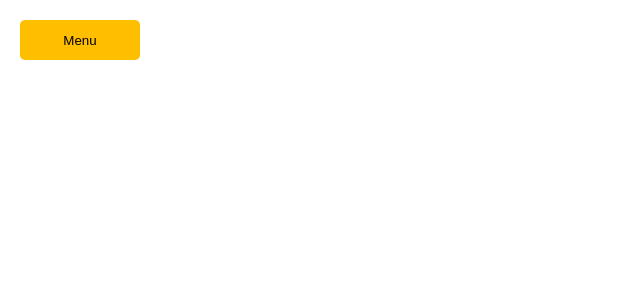
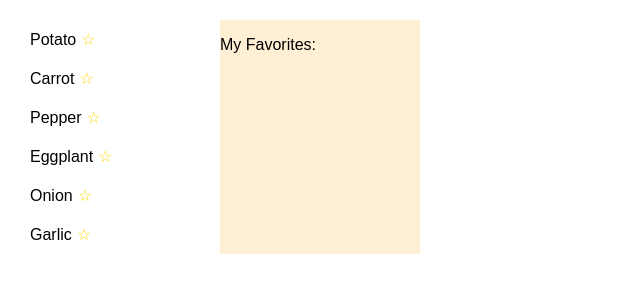
Before and after one commit to eggheadio-projects/course-boilerplate, a React (Create React App) app: page / in a window 1280 px wide. Shown: the top 300 px of the page, without its empty margins (0-640 px from the left). Built offline with nearby package versions, Linux system fonts and the light colour scheme.

Commit message:
Add transitiongroup stuff

```diff
--- a/src/App.js
+++ b/src/App.js
@@ -1,10 +1,10 @@
 import React, { Component } from 'react';
 import './App.css';
-import TransitionAReactComponentWithCSSTransition from './transition-a-react-component-with-rtgs-csstransition';
+// import TransitionAReactComponentWithCSSTransition from './transition-a-react-component-with-rtgs-csstransition';
 // import Appear from './show-rtg-elements-with-an-initial-transition-with-the-appear-prop';
 // import EnterExit from './disable-rtg-enter-andor-exit-transitions-using-the-enter-and-exit-props';
 // import LifecycleProps from './fine-tune-transitions-with-react-transition-groups-lifecycle-props';
-// import TransitionListWithReactTransitionGroup from './transition-items-within-a-list-with-react-transition-group';
+import TransitionListWithReactTransitionGroup from './transition-items-within-a-list-with-react-transition-group';
 // import ComponentProp from './choose-which-kind-of-element-renders-as-the-lesstransitiongreater-lesscsstransitiongreater-and-lesstransitiongroupgreater-container-element-with-the-component-prop';
 // import ReactRouterTransition from './transition-between-pages-with-react-transition-group-and-react-router';
 // import TransitionAReactComponentWithTransition from './transition-a-react-component-with-rtgs-transition';
@@ -15,11 +15,11 @@ import TransitionAReactComponentWithCSSTransition from './transition-a-react-com
 class App extends Component {
   render() {
     return (
-      <TransitionAReactComponentWithCSSTransition />
+      // <TransitionAReactComponentWithCSSTransition />
       // <Appear />
       // <EnterExit />
       // <LifecycleProps />
-      // <TransitionListWithReactTransitionGroup />
+      <TransitionListWithReactTransitionGroup />
       // <ComponentProp />
       // <ReactRouterTransition />
       // <TransitionAReactComponentWithTransition />
--- a/src/transition-items-within-a-list-with-react-transition-group/index.css
+++ b/src/transition-items-within-a-list-with-react-transition-group/index.css
@@ -19,3 +19,38 @@
   opacity: 0;
   transition: all 500ms;
 }
+
+.container {
+  display: flex;
+}
+
+.ingredients {
+  width: 50%;
+  margin: 0;
+  padding: 0;
+  list-style-type: none;
+}
+
+.ingredient {
+  padding: 10px;
+  cursor: pointer;
+}
+
+.star {
+  margin-left: 5px;
+  color: gold;
+}
+
+.favorites {
+  width: 50%;
+  background-color: papayawhip;
+}
+
+.favorite {
+  padding: 10px;
+}
+
+.list-item,
+.favorite {
+ padding: 10px;
+}
--- a/src/transition-items-within-a-list-with-react-transition-group/index.js
+++ b/src/transition-items-within-a-list-with-react-transition-group/index.js
@@ -3,84 +3,98 @@ import {
   CSSTransition,
   TransitionGroup,
 } from 'react-transition-group';
+import cx from 'classnames';
+import uuidv1 from 'uuid/v1';
 import './index.css';
-import uuidv1 from 'uuid/v1';
 
 class App extends Component {
-  state = {
-    numbers: [
+  items = [
     {
+      name: 'Potato',
       id: uuidv1(),
-        number: 5,
     },
     {
+      name: 'Carrot',
       id: uuidv1(),
-        number: 53,
     },
     {
+      name: 'Pepper',
       id: uuidv1(),
-        number: 51,
     },
     {
+      name: 'Eggplant',
       id: uuidv1(),
-        number: 535,
     },
     {
+      name: 'Onion',
       id: uuidv1(),
-        number: 52332,
     },
-    ],
+    {
+      name: 'Garlic',
+      id: uuidv1(),
+    },
+  ];
+
+  state = {
+    favorites: [],
   };
 
-  addCell = () => {
+  toggleInFavorites = id => {
+    let favorites;
+    if (
+      this.state.favorites.find(
+        favorite => favorite.id === id
+      )
+    ) {
+      // Item is already in favorites, remove it.
+      favorites = this.state.favorites.filter(
+        favorite => favorite.id !== id
+      );
+    } else {
+      // Item is not in favorites, add it.
+      favorites = [
+        ...this.state.favorites,
+        this.items.find(item => id === item.id),
+      ];
+    }
     this.setState(state => ({
-      numbers: [
-        ...state.numbers,
-        {
-          id: new Date().getUTCMilliseconds(),
-          number: Math.floor(
-            Math.random() * Math.floor(20)
-          ),
-        },
-      ],
-    }));
-  };
-
-  removeNumber = id => {
-    this.setState(state => ({
-      numbers: state.numbers.filter(
-        item => item.id !== id
-      ),
+      favorites,
     }));
   };
 
   render() {
     return (
-      <div className="app">
-        <button onClick={this.addCell}>
-          Add Row
-        </button>
-        <TransitionGroup>
-          {this.state.numbers.map(
-            ({ id, number }) => (
+      <div className="container">
+        <ul className="ingredients">
+          {this.items.map(({ id, name }) => (
+            <li
+              className="ingredient"
+              onClick={() =>
+                this.toggleInFavorites(id)
+              }
+            >
+              {name}
+              <span className="star">
+                {this.state.favorites.find(
+                  favorite => favorite.id === id
+                )
+                  ? '★'
+                  : '☆'}
+              </span>
+            </li>
+          ))}
+        </ul>
+        <TransitionGroup className="favorites">
+          <p>My Favorites:</p>
+          {this.state.favorites.map(({ id, name }) => (
             <CSSTransition
               timeout={500}
               classNames="fade"
               key={id}
             >
-                <div className="card">
-                  {number}
-                  <button
-                    onClick={() =>
-                      this.removeNumber(id)
-                    }
-                  >
-                    Remove
-                  </button>
-                </div>
+              <div className="favorite">{name}</div>
             </CSSTransition>
-            )
-          )}
+          ))}
         </TransitionGroup>
       </div>
     );
```
Lines whose indentation alone changed are shown as unchanged.
